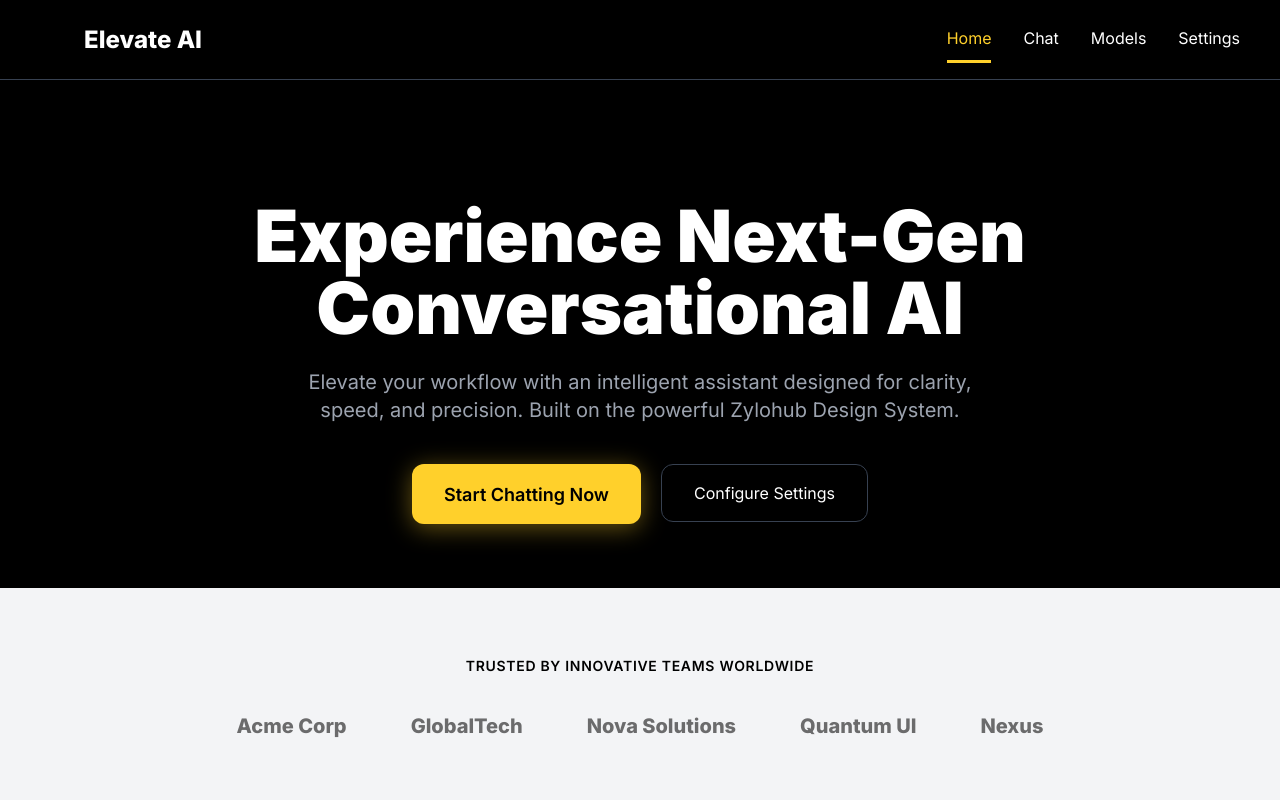
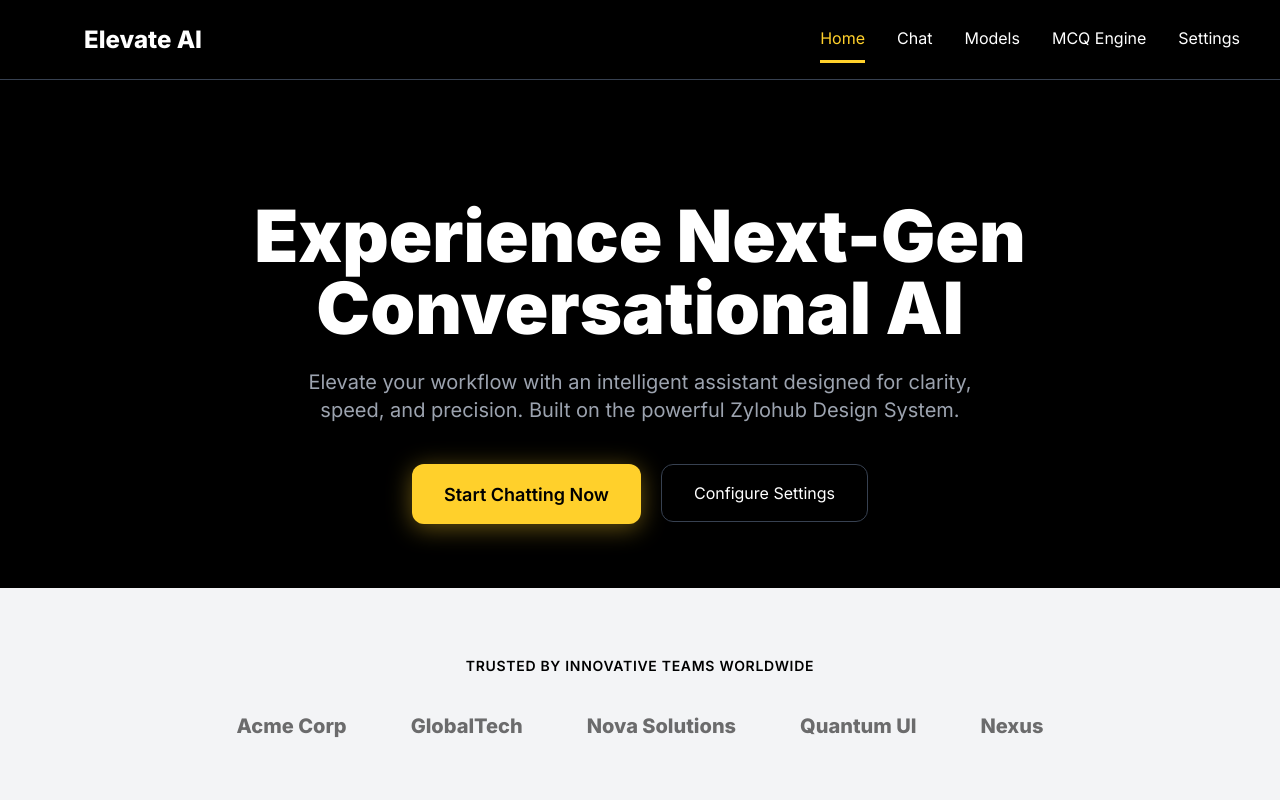
Before and after one commit to cybermadhan01/ai-chat, a React (Vite) app: page / in a window 1280 px wide. Shown: the top 800 px of the page. Built offline with nearby package versions, Linux system fonts and the light colour scheme.

Commit message:
Add MCQ Engine to main navigation bar

```diff
--- a/src/components/Header.tsx
+++ b/src/components/Header.tsx
@@ -48,6 +48,13 @@ export const Header: React.FC = () => {
             Models
           </NavLink>
           <NavLink
+            to="/mcq"
+            className={({ isActive }) => (isActive || location.pathname.startsWith('/mcq') ? 'nav-link active' : 'nav-link')}
+            onClick={closeMenu}
+          >
+            MCQ Engine
+          </NavLink>
+          <NavLink
             to="/settings"
             className={({ isActive }) => (isActive ? 'nav-link active' : 'nav-link')}
             onClick={closeMenu}
```
